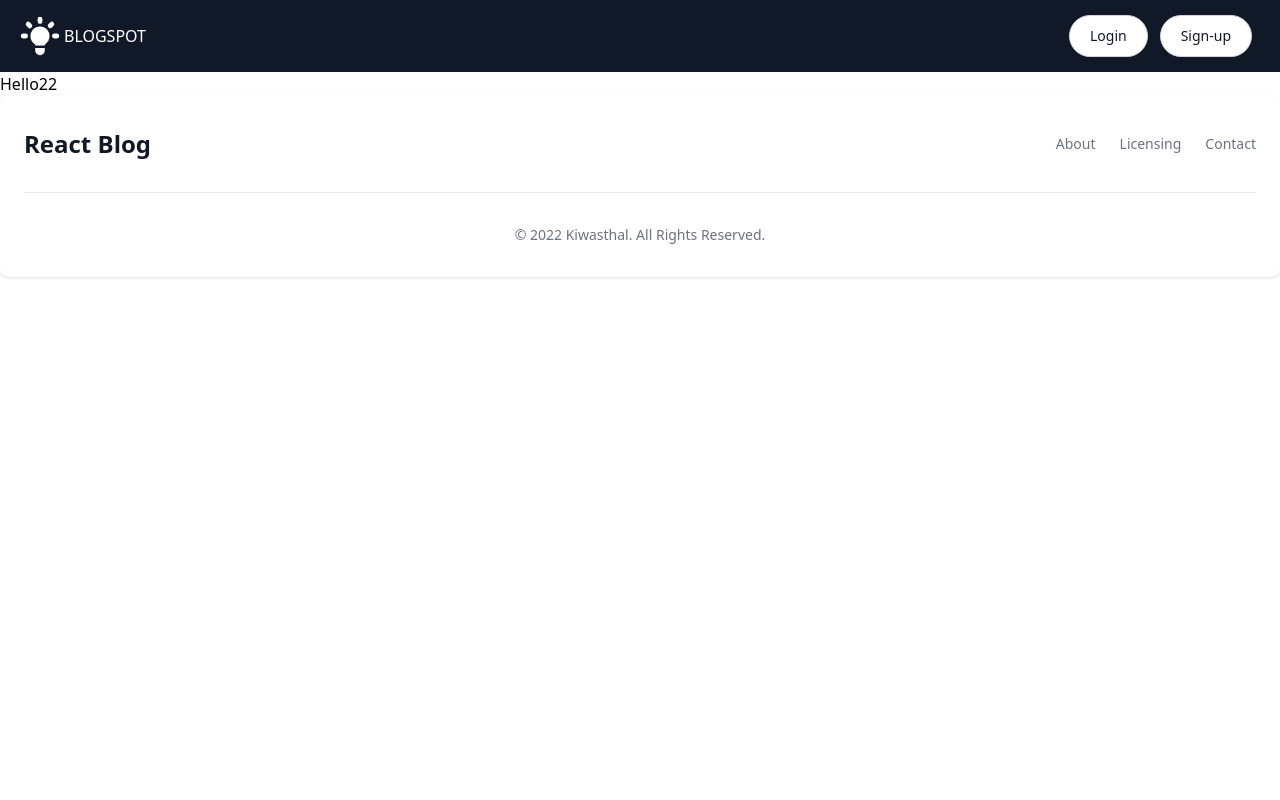
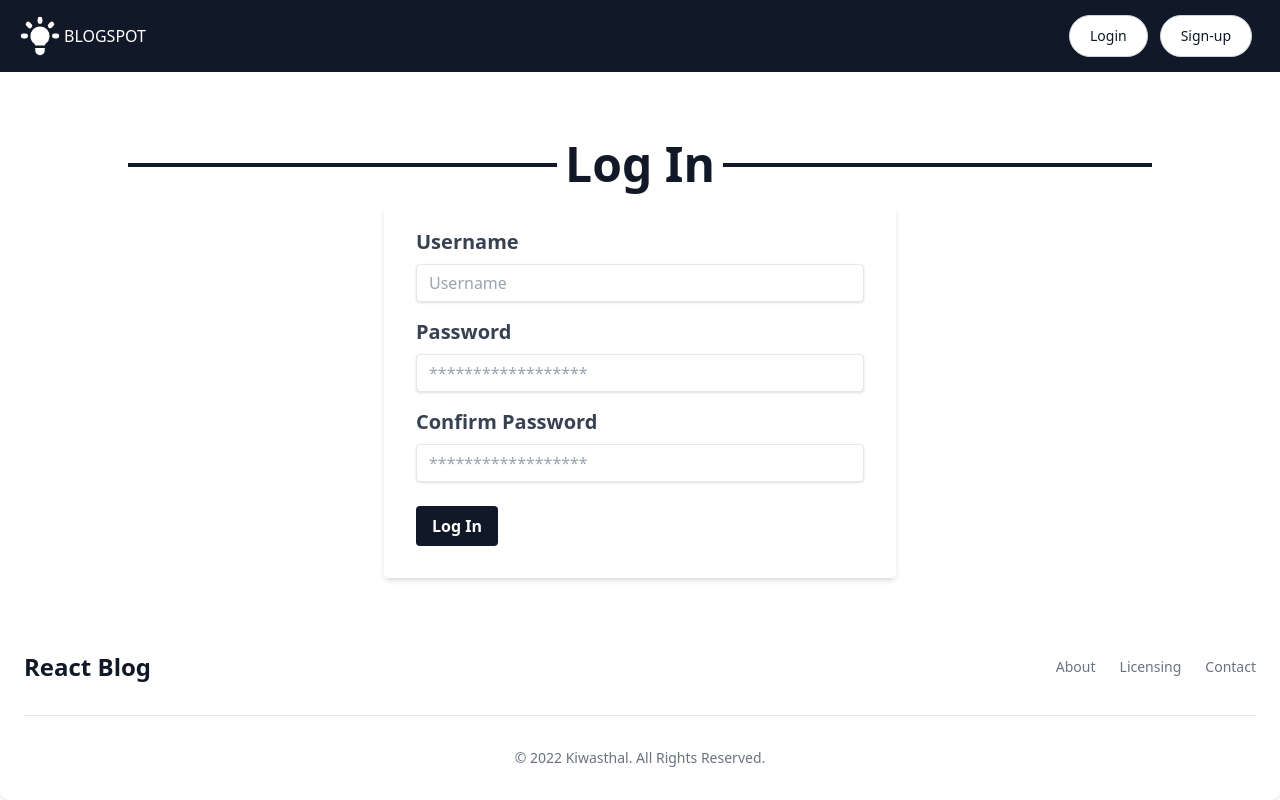
Before and after one commit to Kiwasthal/blog-api-client, a Next.js app: page /login in a window 1280 px wide. Built offline with nearby package versions, Linux system fonts and the light colour scheme.

Commit message:
Formik & Login form Layout

```diff
--- a/components/Footer.js
+++ b/components/Footer.js
@@ -1,6 +1,6 @@
 const Footer = () => {
   return (
-    <footer className="p-4 bg-white rounded-lg shadow md:px-6 md:py-8 dark:bg-gray-900">
+    <footer className="p-4 bg-white rounded-lg shadow md:px-6 md:py-8 dark:bg-gray-900 mb-auto">
       <div className="sm:flex sm:items-center sm:justify-between">
         <a
           href="https://flowbite.com/"
--- a/components/Layout.js
+++ b/components/Layout.js
@@ -3,9 +3,9 @@ import Footer from './Footer';
 
 const Layout = ({ children }) => {
   return (
-    <div className="page">
+    <div className="page flex flex-col">
       <Navbar />
-      <main>{children}</main>
+      <main className="flex-grow">{children}</main>
       <Footer />
     </div>
   );
--- /dev/null
+++ b/components/Login.js
@@ -0,0 +1,168 @@
+import { useRouter } from 'next/router';
+import { useState } from 'react';
+import { motion } from 'framer-motion';
+import { Formik } from 'formik';
+
+const Login = ({ updateUserAuth }) => {
+  const router = useRouter();
+  // const [logErr, setLogErr] = useState(false);
+  // const [errMsg, setErrMsg] = useState('');
+
+  // const submitForm = async (data, e) => {
+  //   const formData = JSON.stringify(data);
+
+  //   try {
+  //     const request = await fetch('http://localhost:3000/api/login', {
+  //       method: 'POST',
+  //       body: formData,
+  //       headers: {
+  //         'Content-Type': 'application/json',
+  //       },
+  //     });
+  //     const resJson = await request.json();
+  //     if (request.stats === 200) {
+  //       await updateUserAuth(true);
+  //       localStorage.setItem('token', resJson.token);
+  //       localStorage.setItem('userAuth', true);
+  //       localStorage.setItem('username', myJson.body.username);
+  //       localStorage.setItem('id', myJson.body._id);
+  //       router.back();
+  //     } else {
+  //       setErrMsg(resJson.info.message);
+  //       setLogErr(true);
+  //     }
+  //   } catch (err) {
+  //     console.log(err);
+  //   }
+  // };
+
+  return (
+    <div className="w-full mt-5  flex  flex-col items-center">
+      <motion.div
+        className="flex items-center my-4 before:flex-1 before:border-2 before:border-gray-900 before:mt-0.5 after:flex-1 after:border-2 after:border-gray-900 after:mt-0.5 w-2/3 md:w-4/5 mt-12"
+        initial="hidden"
+      >
+        <motion.h1
+          className="text-5xl font-bold text-gray-900 px-2  "
+          initial="hidden"
+        >
+          Log In
+        </motion.h1>
+      </motion.div>
+      <Formik
+        initialValues={{ username: '', password: '', confirmpass: '' }}
+        validate={values => {
+          const errors = {};
+          if (!values.username) errors.username = 'Required';
+          else if (values.password !== values.confirmpass)
+            errors.password = 'Passwords do not match';
+
+          return errors;
+        }}
+        onSubmit={async (values, { setSubmitting }) => {
+          const formData = JSON.stringify(values);
+          try {
+            const request = await fetch('http://localhost:3000/api/login', {
+              method: 'POST',
+              body: formData,
+              headers: {
+                'Content-Type': 'application/json',
+              },
+            });
+            const resJson = await request.json();
+            if (request.stats === 200) {
+              await updateUserAuth(true);
+              localStorage.setItem('token', resJson.token);
+              localStorage.setItem('userAuth', true);
+              localStorage.setItem('username', myJson.body.username);
+              localStorage.setItem('id', myJson.body._id);
+              router.back();
+            } else {
+              setErrMsg(resJson.info.message);
+              setLogErr(true);
+            }
+          } catch (err) {
+            console.log(err);
+          }
+        }}
+      >
+        {({
+          values,
+          errors,
+          touched,
+          handleChange,
+          handleBlur,
+          handleSubmit,
+          isSubmitting,
+        }) => (
+          <form className="bg-white shadow-md rounded w-1/2 lg:w-2/5 pt-6 pb-8 mb-4 p-8">
+            <div className="mb-4">
+              <label
+                className="block text-gray-700 text-xl font-bold mb-2"
+                htmlFor="username"
+              >
+                Username
+              </label>
+              <input
+                className="shadow appearance-none border rounded w-full py-2 px-3 text-gray-700 leading-tight focus:outline-none focus:shadow-outline"
+                id="username"
+                name="username"
+                type="text"
+                placeholder="Username"
+              />
+              <p className="text-red-500 text-xs italic"></p>
+            </div>
+            <div className="mb-4">
+              <label
+                className="block text-gray-700 text-xl font-bold mb-2"
+                htmlFor="password"
+              >
+                Password
+              </label>
+              <input
+                className="shadow appearance-none border rounded w-full py-2 px-3 text-gray-700 leading-tight focus:outline-none focus:shadow-outline"
+                id="password"
+                name="password"
+                type="password"
+                placeholder="******************"
+              />
+              <p className="text-red-500 text-xs italic"></p>
+            </div>
+            <div className="mb-6">
+              <label
+                className="block text-gray-700 text-xl font-bold mb-2"
+                htmlFor="password"
+              >
+                Confirm Password
+              </label>
+              <input
+                className="shadow appearance-none border rounded w-full py-2 px-3 text-gray-700 leading-tight focus:outline-none focus:shadow-outline"
+                id="password"
+                name="password"
+                type="password"
+                placeholder="******************"
+              />
+              <p className="text-red-500 text-xs italic"></p>
+            </div>
+            <div className="flex items-center justify-between">
+              <button
+                className="bg-gray-900 hover:bg-gray-700 text-white font-bold py-2 px-4 rounded focus:outline-none focus:shadow-outline"
+                type="button"
+              >
+                Log In
+              </button>
+            </div>
+          </form>
+        )}
+      </Formik>
+    </div>
+  );
+};
+
+export default Login;
+
+{
+  /* <p class="text-center text-gray-500 text-xs">
+  &copy;2020 Acme Corp. All rights reserved.
+</p>; */
+}
--- a/components/MainSubHeader.js
+++ b/components/MainSubHeader.js
@@ -35,7 +35,7 @@ const spanVariants = {
 };
 
 export const AnimatedTextUpper = () => {
-  const text = ['A', 'REACT', 'BLOGSPOT'];
+  const text = ['A', 'REACT', 'BLOG-APP'];
   return (
     <AnimatePresence>
       <motion.div
--- a/package.json
+++ b/package.json
@@ -9,6 +9,7 @@
     "lint": "next lint"
   },
   "dependencies": {
+    "formik": "^2.2.9",
     "framer-motion": "^7.2.1",
     "moment": "^2.29.4",
     "next": "12.2.5",
--- a/pages/_app.js
+++ b/pages/_app.js
@@ -2,12 +2,34 @@ import '../styles/globals.css';
 import '../styles/transition.css';
 import Transition from '../components/Transition';
 import Layout from '../components/Layout';
+import { useEffect, useState } from 'react';
 
 function MyApp({ Component, pageProps }) {
+  const [userAuth, setUserAuth] = useState(() => {
+    if (typeof window !== 'undefined') {
+      const user = localStorage.getItem('userAuth');
+      const init = JSON.parse(user);
+      return init || false;
+    }
+  });
+
+  useEffect(() => {
+    let isMounted = true;
+    let getUser = () => {
+      if (isMounted) localStorage.setItem('userAuth', JSON.stringify(userAuth));
+    };
+    getUser();
+    return () => (isMounted = false);
+  }, [userAuth]);
+
   return (
     <Transition>
-      <Layout>
-        <Component {...pageProps} />
+      <Layout userAuth={userAuth} updateUserAuth={setUserAuth}>
+        <Component
+          {...pageProps}
+          userAuth={userAuth}
+          updateUserAuth={setUserAuth}
+        />
       </Layout>
     </Transition>
   );
--- a/pages/login.js
+++ b/pages/login.js
@@ -1,5 +1,7 @@
-const Login = () => {
-  return <h1>Hello22</h1>;
+import LoginForm from '../components/Login';
+
+const Login = ({ updateUserAuth }) => {
+  return <LoginForm updateUserAuth={updateUserAuth} />;
 };
 
 export default Login;
```
Also changed, not shown: 1 other file (tests, documents, lock files or other folders).
